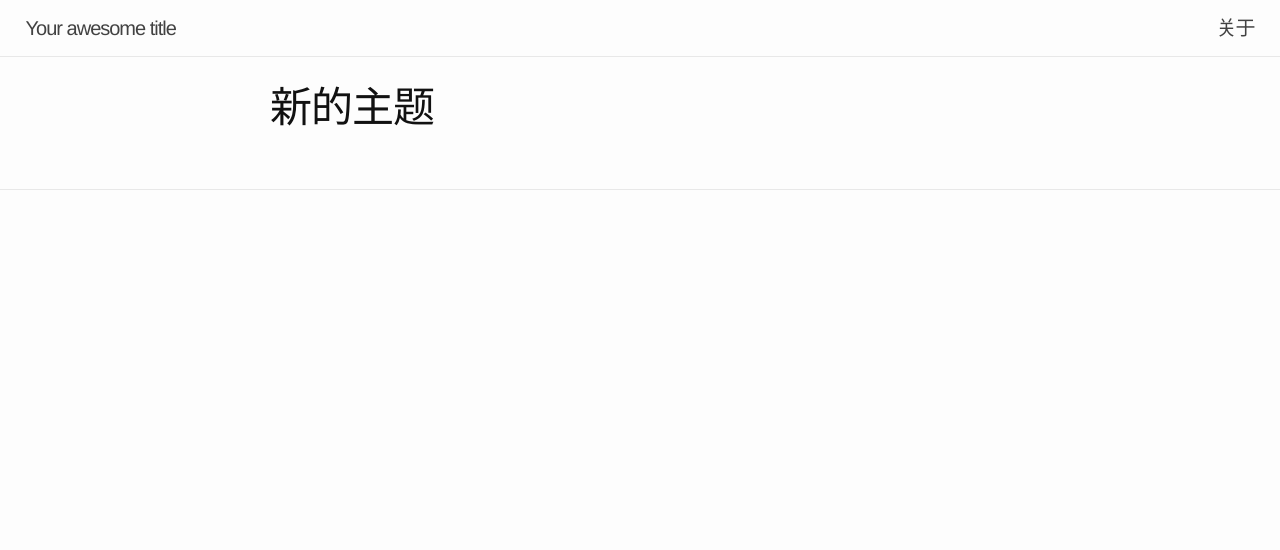
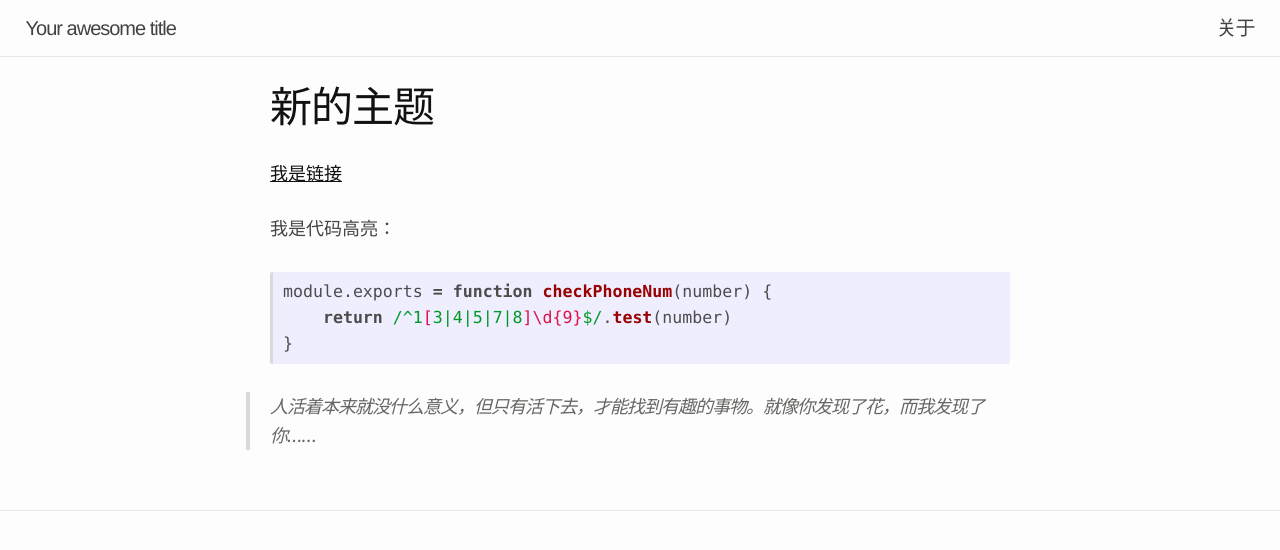
Before and after one commit to dd1994/dd1994.github.io, a Jekyll site: the page built from _posts/2016-06-12-new-theme.md, in a window 1280 px wide. Shown: the top 550 px of the page. Built offline with Jekyll 4.4.1, drawn with Linux system fonts in a browser that asks for light colours.

Commit message:
修改一些样式细节

````diff
--- a/_layouts/post.html
+++ b/_layouts/post.html
@@ -7,7 +7,7 @@
     <h1 class="post-title" itemprop="name headline">{{ page.title }}</h1>
   </header>
 
-  <div class="post-content yue" itemprop="articleBody">
+  <div class="yue" itemprop="articleBody">
     {{ content }}
   </div>
 
--- a/_posts/2016-06-12-new-theme.markdown
+++ /dev/null
@@ -1,5 +0,0 @@
----
-layout: post
-title:  "新的主题"
-date:   2016-06-11
----
--- /dev/null
+++ b/_posts/2016-06-12-new-theme.md
@@ -0,0 +1,19 @@
+---
+layout: post
+title:  "新的主题"
+date:   2016-06-11
+---
+
+[我是链接](https://github.com)
+
+
+我是代码高亮：
+
+```js
+module.exports = function checkPhoneNum(number) {
+    return /^1[3|4|5|7|8]\d{9}$/.test(number)
+}
+```
+
+
+> 人活着本来就没什么意义，但只有活下去，才能找到有趣的事物。就像你发现了花，而我发现了你......
--- a/_sass/_layout.scss
+++ b/_sass/_layout.scss
@@ -88,31 +88,3 @@
         font-size: 36px;
     }
 }
-
-.post-content {
-    margin-bottom: $spacing-unit;
-
-    h2 {
-        font-size: 32px;
-
-        @include media-query($on-laptop) {
-            font-size: 28px;
-        }
-    }
-
-    h3 {
-        font-size: 26px;
-
-        @include media-query($on-laptop) {
-            font-size: 22px;
-        }
-    }
-
-    h4 {
-        font-size: 20px;
-
-        @include media-query($on-laptop) {
-            font-size: 18px;
-        }
-    }
-}
--- a/_sass/_yue.scss
+++ b/_sass/_yue.scss
@@ -75,6 +75,7 @@
   word-wrap: break-word;
   -moz-text-decoration-color: rgba(0, 0, 0, 0.4);
   text-decoration-color: rgba(0, 0, 0, 0.4);
+  text-decoration: underline;
 }
 
 .yue a:hover {
````
Also changed, not shown: _posts/2016-06-12-welcome-to-jekyll.markdown (deleted, +0 -25 lines).
